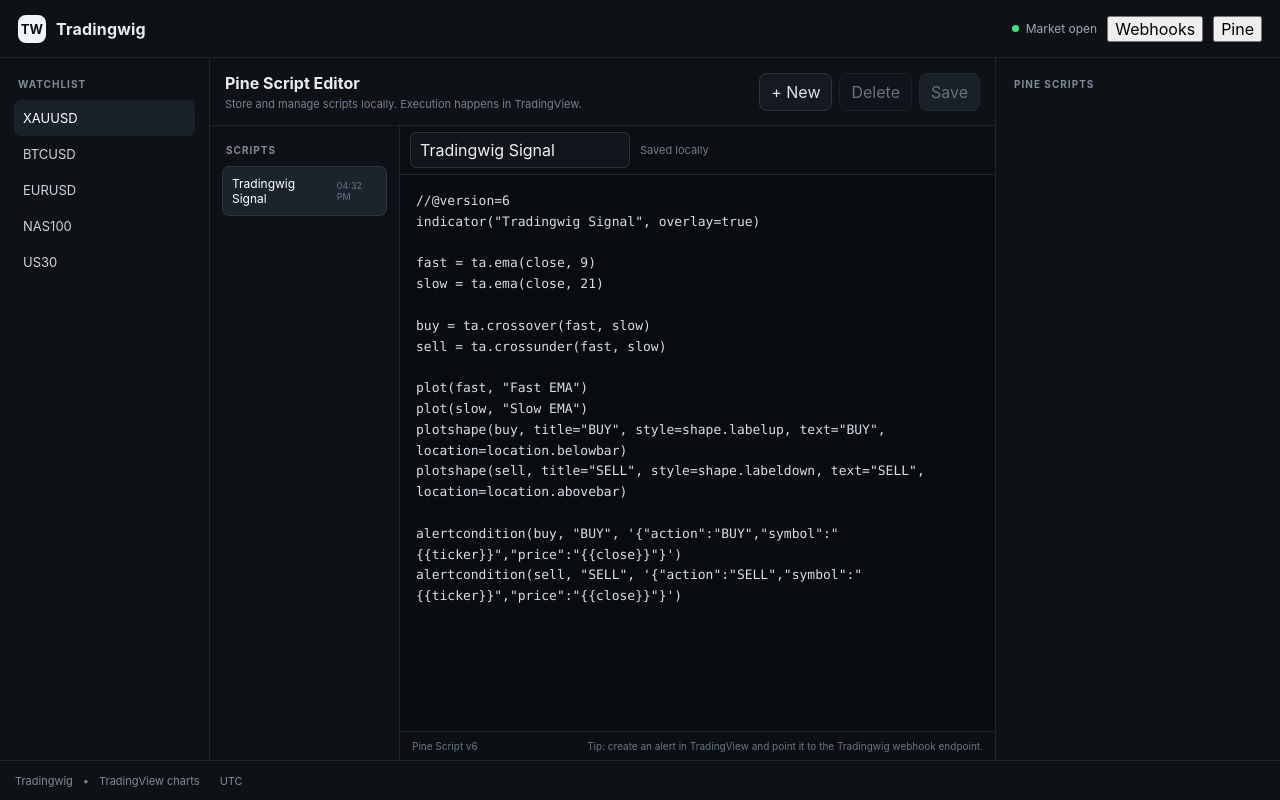
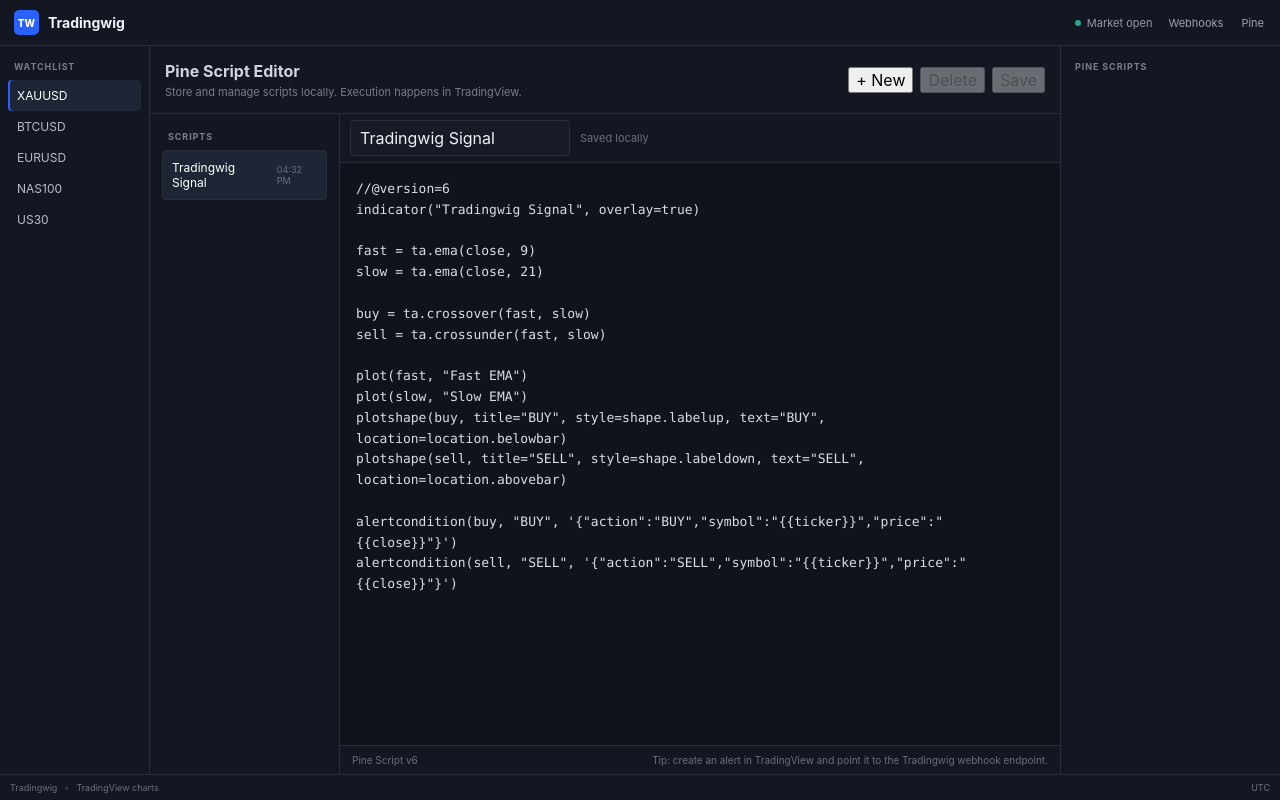
Before and after one commit to nipul830/Tradingwig, a Next.js app: page / in a window 1280 px wide. Both pictures are taken after a click on the button "Pine". Built offline with nearby package versions, Linux system fonts and the light colour scheme.

Commit message:
Polish TradingView-style chart layout

```diff
--- a/app/globals.css
+++ b/app/globals.css
@@ -1,95 +1,95 @@
 * { box-sizing: border-box; }
-html, body { margin: 0; min-height: 100%; background: #0b0e12; color: #e8edf3; font-family: Inter, ui-sans-serif, system-ui, -apple-system, BlinkMacSystemFont, "Segoe UI", sans-serif; }
+html, body { margin: 0; min-height: 100%; background: #131722; color: #d1d4dc; font-family: Inter, ui-sans-serif, system-ui, -apple-system, BlinkMacSystemFont, "Segoe UI", sans-serif; }
+body { overflow: hidden; }
 button, input, textarea { font: inherit; }
 button { cursor: pointer; }
 
-.terminal { min-height: 100vh; display: flex; flex-direction: column; }
-.topbar { height: 58px; display: flex; align-items: center; justify-content: space-between; padding: 0 18px; border-bottom: 1px solid #20262e; background: #0e1217; }
-.brand { display: flex; align-items: center; gap: 10px; font-weight: 750; letter-spacing: .2px; }
-.brand-mark { width: 28px; height: 28px; border-radius: 8px; display: grid; place-items: center; background: #f2f5f8; color: #0b0e12; font-size: 13px; }
-.top-actions { display: flex; align-items: center; gap: 10px; }
-.status { display: inline-flex; align-items: center; gap: 7px; color: #9ca7b5; font-size: 12px; }
-.dot { width: 7px; height: 7px; border-radius: 50%; background: #4ade80; }
-.btn { border: 1px solid #2b333d; background: #151a21; color: #dce3eb; border-radius: 8px; padding: 8px 11px; }
-.btn:hover { background: #1a2129; }
-.btn:disabled { opacity: .45; cursor: not-allowed; }
-.btn.primary { background: #26313d; border-color: #3a4654; }
+.terminal { height: 100vh; display: flex; flex-direction: column; background: #131722; }
 
-.workspace { flex: 1; display: grid; grid-template-columns: 210px 1fr 285px; min-height: 0; }
-.sidebar, .rightbar { background: #0e1217; border-right: 1px solid #20262e; padding: 14px; }
-.rightbar { border-right: 0; border-left: 1px solid #20262e; }
-.panel-title { color: #7f8b99; text-transform: uppercase; font-size: 10px; font-weight: 700; letter-spacing: 1px; margin: 6px 4px 10px; }
-.watch { width: 100%; display: flex; justify-content: space-between; border: 0; background: transparent; padding: 10px 9px; border-radius: 7px; color: #cbd3dc; font-size: 13px; text-align: left; }
-.watch:hover { background: #151b22; }
-.watch.active { background: #19212a; color: #fff; }
-.watch small { color: #758191; }
+.topbar { height: 46px; flex: 0 0 46px; display: flex; align-items: center; justify-content: space-between; padding: 0 14px; border-bottom: 1px solid #2a2e39; background: #131722; }
+.brand { display: flex; align-items: center; gap: 9px; font-size: 14px; font-weight: 700; color: #f0f3fa; }
+.brand-mark { width: 25px; height: 25px; border-radius: 5px; display: grid; place-items: center; background: #2962ff; color: #fff; font-size: 10px; font-weight: 800; }
+.top-actions { display: flex; align-items: center; gap: 14px; }
+.status { display: inline-flex; align-items: center; gap: 6px; color: #959aa6; font-size: 11px; }
+.dot { width: 6px; height: 6px; border-radius: 50%; background: #26a69a; }
+.top-link { border: 0; background: transparent; color: #9da2ad; padding: 5px 2px; font-size: 11px; }
+.top-link:hover { color: #fff; }
 
-.center { min-width: 0; display: flex; flex-direction: column; min-height: 0; }
-.toolbar { height: 48px; display: flex; align-items: center; gap: 8px; padding: 0 12px; border-bottom: 1px solid #20262e; background: #0d1116; }
-.toolbar .spacer, .bottom .spacer { flex: 1; }
-.layout-label { color: #7f8b99; font-size: 12px; margin-right: 3px; }
-.toolbar-help { color: #697686; font-size: 10px; margin-left: 5px; }
-.layout-btn { width: 31px; height: 28px; padding: 0; border: 1px solid #2b333d; background: #151a21; color: #aeb8c4; border-radius: 6px; }
-.layout-btn.active { background: #242d37; color: #fff; }
+.workspace { flex: 1; min-height: 0; display: grid; grid-template-columns: 150px minmax(0, 1fr) 220px; background: #131722; }
+.sidebar, .rightbar { min-height: 0; background: #131722; padding: 10px 8px; overflow-y: auto; }
+.sidebar { border-right: 1px solid #2a2e39; }
+.rightbar { border-left: 1px solid #2a2e39; }
+.panel-title { color: #787e8a; text-transform: uppercase; font-size: 9px; font-weight: 700; letter-spacing: .9px; margin: 5px 6px 8px; }
+.watch { width: 100%; display: flex; align-items: center; justify-content: space-between; border: 0; background: transparent; color: #b9bdc8; padding: 8px 9px; border-radius: 4px; font-size: 12px; text-align: left; }
+.watch:hover { background: #1c2030; color: #fff; }
+.watch.active { background: #1e2535; color: #fff; box-shadow: inset 2px 0 0 #2962ff; }
 
-.charts { flex: 1; display: grid; gap: 1px; background: #252c34; min-height: 0; }
-.charts.layout-1 { grid-template-columns: minmax(0, 1fr); grid-template-rows: minmax(0, 1fr); }
-.charts.layout-2 { grid-template-columns: repeat(2, minmax(0, 1fr)); grid-template-rows: minmax(0, 1fr); }
+.center { min-width: 0; min-height: 0; display: flex; flex-direction: column; background: #131722; }
+.toolbar { height: 38px; flex: 0 0 38px; display: flex; align-items: center; gap: 4px; padding: 0 8px; border-bottom: 1px solid #2a2e39; background: #131722; }
+.toolbar-group { display: flex; align-items: center; gap: 3px; }
+.toolbar-label { color: #777d88; font-size: 10px; margin-right: 4px; }
+.toolbar-spacer { flex: 1; }
+.layout-btn { min-width: 26px; height: 25px; padding: 0 7px; border: 1px solid transparent; border-radius: 3px; background: transparent; color: #858b96; font-size: 10px; }
+.layout-btn:hover { background: #1d2230; color: #e6e9ef; }
+.layout-btn.active { background: #2962ff; color: #fff; }
+.toolbar-link { border: 0; background: transparent; color: #858b96; padding: 5px 7px; font-size: 10px; }
+.toolbar-link:hover { color: #fff; }
+
+.charts { flex: 1; min-height: 0; display: grid; gap: 1px; background: #2a2e39; }
+.charts.layout-1 { grid-template-columns: 1fr; grid-template-rows: 1fr; }
+.charts.layout-2 { grid-template-columns: repeat(2, minmax(0, 1fr)); grid-template-rows: 1fr; }
 .charts.layout-4 { grid-template-columns: repeat(2, minmax(0, 1fr)); grid-template-rows: repeat(2, minmax(0, 1fr)); }
-.chart-card { min-width: 0; min-height: 0; display: flex; flex-direction: column; background: #0b0e12; overflow: hidden; }
-.chart-head { min-height: 42px; display: flex; align-items: center; gap: 7px; padding: 4px 8px; background: #11161c; border-bottom: 1px solid #20262e; font-size: 12px; overflow-x: auto; scrollbar-width: none; }
-.chart-head::-webkit-scrollbar { display: none; }
-.symbol-input { width: 104px; flex: 0 0 104px; border: 1px solid #2b333d; border-radius: 6px; background: #0b0e12; color: #f1f5f9; padding: 7px 8px; font-size: 13px; font-weight: 700; text-transform: uppercase; outline: none; }
-.symbol-input:focus { border-color: #64748b; }
-.timeframes { display: flex; gap: 3px; flex: 0 0 auto; }
-.timeframe { border: 1px solid transparent; border-radius: 5px; background: transparent; color: #7f8b99; padding: 6px 8px; font-size: 11px; }
-.timeframe:hover { background: #1a2129; color: #dce3eb; }
-.timeframe.active { background: #26303a; color: #fff; border-color: #374151; }
-.chart-actions { margin-left: auto; flex: 0 0 auto; color: #778391; padding-left: 4px; font-size: 10px; }
-.chart-frame { flex: 1; display: block; width: 100%; height: 100%; border: 0; min-height: 0; background: #0b0e12; }
+.chart-card { min-width: 0; min-height: 0; overflow: hidden; background: #131722; }
+.chart-frame { display: block; width: 100%; height: 100%; min-height: 0; border: 0; background: #131722; }
 
-.pine-workspace { flex: 1; min-height: 0; display: flex; flex-direction: column; background: #0b0e12; }
-.pine-toolbar { min-height: 68px; display: flex; align-items: center; justify-content: space-between; gap: 14px; padding: 12px 15px; border-bottom: 1px solid #20262e; background: #0e1217; }
+.signal { border: 1px solid #2a2e39; border-radius: 4px; padding: 10px; margin-bottom: 7px; background: #171b26; }
+.signal-row { display: flex; justify-content: space-between; gap: 8px; font-size: 11px; }
+.signal-buy { color: #26a69a; font-weight: 700; }
+.signal-sell { color: #ef5350; font-weight: 700; }
+.muted { color: #777d88; }
+.endpoint { margin-top: 8px; color: #b8bdc8; font: 10px/1.5 "SFMono-Regular", Consolas, monospace; word-break: break-all; }
+
+.bottom { height: 26px; flex: 0 0 26px; display: flex; align-items: center; gap: 7px; padding: 0 10px; border-top: 1px solid #2a2e39; background: #131722; color: #696f7b; font-size: 9px; }
+.bottom-separator { color: #3d424c; }
+
+.pine-workspace { flex: 1; min-height: 0; display: flex; flex-direction: column; background: #131722; }
+.pine-toolbar { min-height: 68px; display: flex; align-items: center; justify-content: space-between; gap: 14px; padding: 12px 15px; border-bottom: 1px solid #2a2e39; background: #131722; }
 .pine-title { font-size: 16px; font-weight: 750; }
-.pine-subtitle { margin-top: 4px; color: #758191; font-size: 11px; }
+.pine-subtitle { margin-top: 4px; color: #777d88; font-size: 11px; }
 .pine-actions { display: flex; gap: 7px; }
 .pine-body { flex: 1; min-height: 0; display: grid; grid-template-columns: 190px 1fr; }
-.pine-list { padding: 12px; border-right: 1px solid #20262e; background: #0e1217; overflow-y: auto; }
-.pine-script-item { width: 100%; display: flex; align-items: center; justify-content: space-between; gap: 7px; border: 1px solid transparent; border-radius: 7px; background: transparent; color: #cbd3dc; padding: 9px; text-align: left; font-size: 12px; }
-.pine-script-item:hover { background: #151b22; }
-.pine-script-item.active { background: #1b232d; border-color: #2b3743; color: #fff; }
-.pine-script-item small { color: #697686; font-size: 9px; }
+.pine-list { padding: 12px; border-right: 1px solid #2a2e39; background: #131722; overflow-y: auto; }
+.pine-script-item { width: 100%; display: flex; align-items: center; justify-content: space-between; gap: 7px; border: 1px solid transparent; border-radius: 4px; background: transparent; color: #b9bdc8; padding: 9px; text-align: left; font-size: 12px; }
+.pine-script-item:hover { background: #1c2030; }
+.pine-script-item.active { background: #1e2535; border-color: #2a2e39; color: #fff; }
+.pine-script-item small { color: #696f7b; font-size: 9px; }
 .pine-editor-area { min-width: 0; min-height: 0; display: flex; flex-direction: column; }
-.pine-name-row { min-height: 42px; display: flex; align-items: center; gap: 10px; padding: 6px 10px; border-bottom: 1px solid #20262e; }
-.pine-name-row input { width: 220px; max-width: 55%; border: 1px solid #2b333d; border-radius: 6px; background: #11161c; color: #eef2f7; padding: 7px 9px; outline: none; }
-.save-state { color: #6f7d8d; font-size: 11px; }
-.save-state.dirty { color: #d3a64b; }
-.pine-editor { flex: 1; min-height: 320px; width: 100%; resize: none; border: 0; outline: none; padding: 16px; background: #080b0f; color: #d8dee7; font: 13px/1.6 "SFMono-Regular", Consolas, "Liberation Mono", monospace; tab-size: 4; }
-.pine-footer { display: flex; justify-content: space-between; gap: 12px; padding: 8px 12px; border-top: 1px solid #20262e; color: #697686; font-size: 10px; }
+.pine-name-row { min-height: 42px; display: flex; align-items: center; gap: 10px; padding: 6px 10px; border-bottom: 1px solid #2a2e39; }
+.pine-name-row input { width: 220px; max-width: 55%; border: 1px solid #2a2e39; border-radius: 4px; background: #171b26; color: #eef2f7; padding: 7px 9px; outline: none; }
+.save-state { color: #696f7b; font-size: 11px; }
+.save-state.dirty { color: #f5b544; }
+.pine-editor { flex: 1; min-height: 320px; width: 100%; resize: none; border: 0; outline: none; padding: 16px; background: #10131b; color: #d8dee7; font: 13px/1.6 "SFMono-Regular", Consolas, "Liberation Mono", monospace; tab-size: 4; }
+.pine-footer { display: flex; justify-content: space-between; gap: 12px; padding: 8px 12px; border-top: 1px solid #2a2e39; color: #696f7b; font-size: 10px; }
 
-.signal { border: 1px solid #242c35; border-radius: 8px; padding: 11px; margin-bottom: 9px; background: #12171d; }
-.signal-row { display: flex; justify-content: space-between; gap: 8px; font-size: 12px; }
-.signal-buy { color: #4ade80; font-weight: 800; }
-.signal-sell { color: #fb7185; font-weight: 800; }
-.muted { color: #758191; }
+@media (max-width: 1050px) {
+  .workspace { grid-template-columns: 125px minmax(0, 1fr); }
+  .rightbar { display: none; }
+}
 
-.bottom { height: 40px; display: flex; align-items: center; gap: 10px; padding: 0 15px; border-top: 1px solid #20262e; background: #0e1217; color: #7f8b99; font-size: 11px; }
-.bottom .btn { padding: 5px 8px; }
-
-@media (max-width: 1050px) { .workspace { grid-template-columns: 170px 1fr; } .rightbar { display: none; } }
 @media (max-width: 760px) {
-  .topbar { padding: 0 10px; height: 54px; }
-  .top-actions .status, .top-actions .btn { display: none; }
+  body { overflow: hidden; }
+  .topbar { height: 42px; flex-basis: 42px; padding: 0 9px; }
+  .brand { font-size: 12px; }
+  .brand-mark { width: 23px; height: 23px; }
+  .top-actions .status, .top-link { display: none; }
   .sidebar { display: none; }
   .workspace { grid-template-columns: 1fr; }
-  .toolbar { height: 46px; padding: 0 8px; }
-  .toolbar-help { display: none; }
-  .charts.layout-1 { grid-template-columns: 1fr; grid-template-rows: minmax(0, 1fr); }
-  .charts.layout-2 { grid-template-columns: 1fr; grid-template-rows: repeat(2, minmax(0, 1fr)); }
-  .charts.layout-4 { grid-template-columns: 1fr; grid-template-rows: repeat(4, minmax(0, 1fr)); }
-  .chart-head { min-height: 46px; padding: 5px 7px; }
-  .symbol-input { width: 96px; flex-basis: 96px; }
-  .chart-frame { min-height: 0; }
+  .toolbar { height: 34px; flex-basis: 34px; padding: 0 6px; }
+  .toolbar-link { display: none; }
+  .charts.layout-1 { grid-template-columns: 1fr; grid-template-rows: 1fr; }
+  .charts.layout-2 { grid-template-columns: 1fr; grid-template-rows: repeat(2, 1fr); }
+  .charts.layout-4 { grid-template-columns: 1fr; grid-template-rows: repeat(4, 1fr); }
+  .bottom { height: 22px; flex-basis: 22px; }
   .pine-toolbar { align-items: flex-start; flex-direction: column; }
   .pine-actions { width: 100%; }
   .pine-actions .btn { flex: 1; }
@@ -98,5 +98,4 @@
   .pine-script-item small { display: block; margin-top: 3px; }
   .pine-name-row input { max-width: 65%; }
   .pine-footer { display: none; }
-  .bottom { overflow-x: auto; white-space: nowrap; }
 }
```
